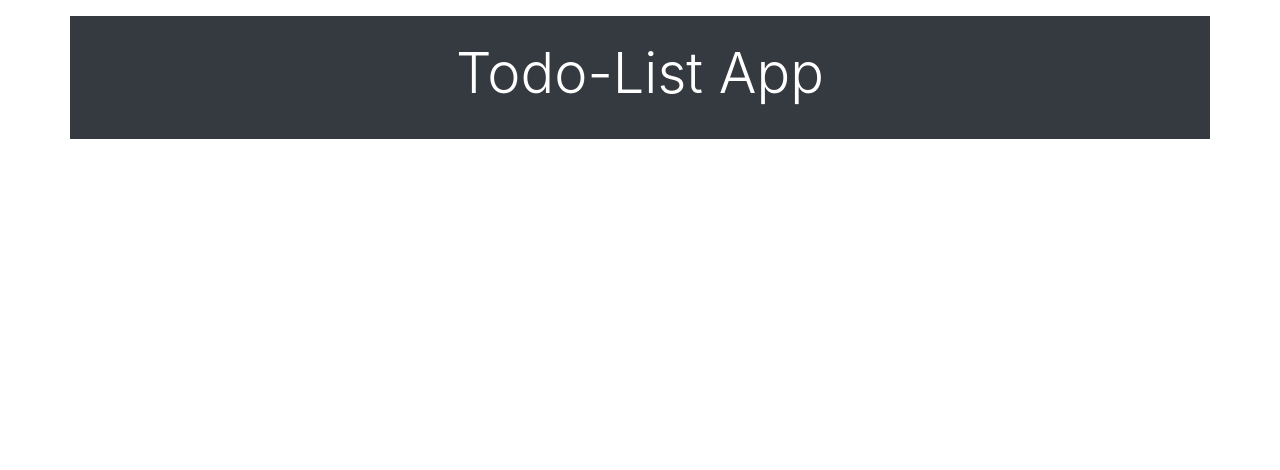
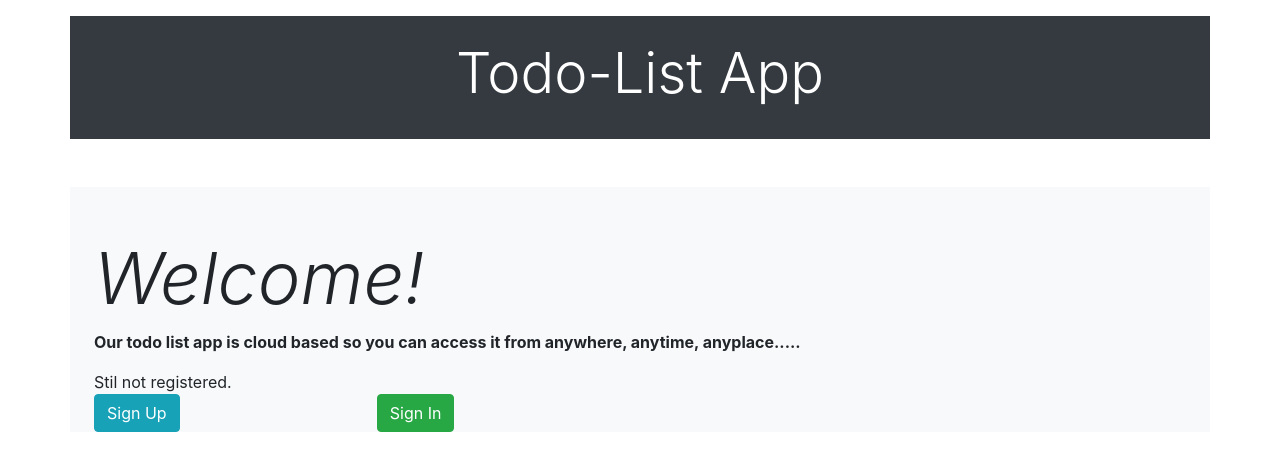
Before and after one commit to pasinduChinthana/todo-app, a React (Create React App) app: page / in a window 1280 px wide. Shown: the top 470 px of the page. Built offline with nearby package versions, Linux system fonts and the light colour scheme.

Commit message:
home page added

```diff
--- a/src/App.js
+++ b/src/App.js
@@ -1,12 +1,14 @@
 import React from 'react';
 import './App.css';
+
+import Home from './pages/Home'
 
 import Layout from './Layout'
 function App() {
   return (
     <div>
       <Layout>
-
+          <Home />
       </Layout>
     </div>
   );
--- /dev/null
+++ b/src/pages/Home.js
@@ -0,0 +1,35 @@
+import React from 'react'
+import {Container, Button} from 'react-bootstrap'
+
+const Home = () => {
+    return (
+
+            <Container className="bg-light pt-5 pl-4 mt-5">
+                <h1 className="display-3 font-italic">
+                    Welcome!
+                </h1>
+                <p className="font-weight-bold">
+                    Our todo list app is cloud based so you can access it from
+                    anywhere, anytime, anyplace.....
+                </p>
+                <p className="display-5">
+
+                    <div className="row d-flex ">
+                        <div className="col-3">
+                            Stil not registered.<br/>
+                            <Button className="btn-info">Sign Up</Button><br/>
+                        </div>
+                        <div className="col-3">
+                            <br/>
+                            <Button className="btn-success">Sign In</Button>
+                        </div>
+                    </div>
+
+
+                </p>
+            </Container>
+
+    )
+}
+
+export default Home
```
